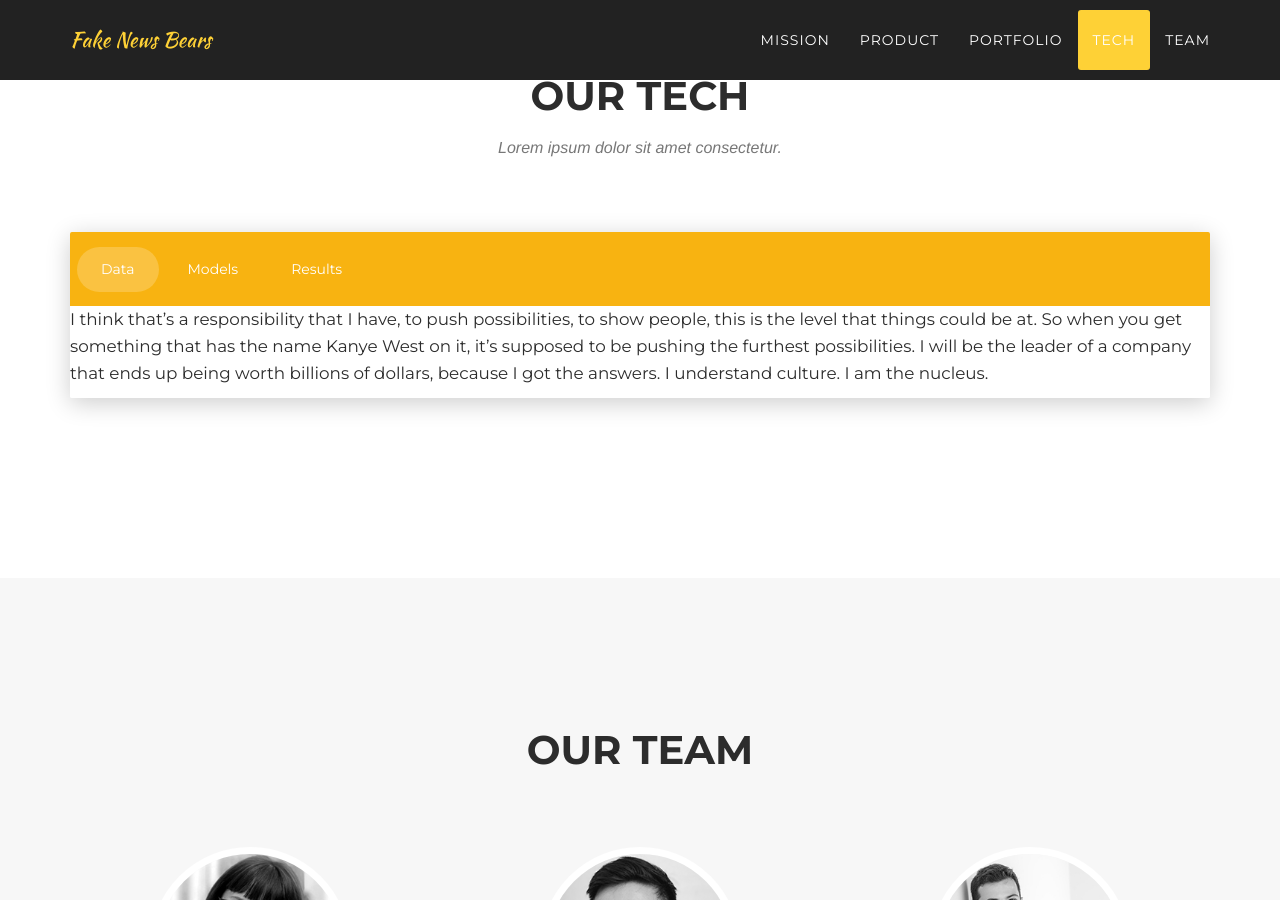
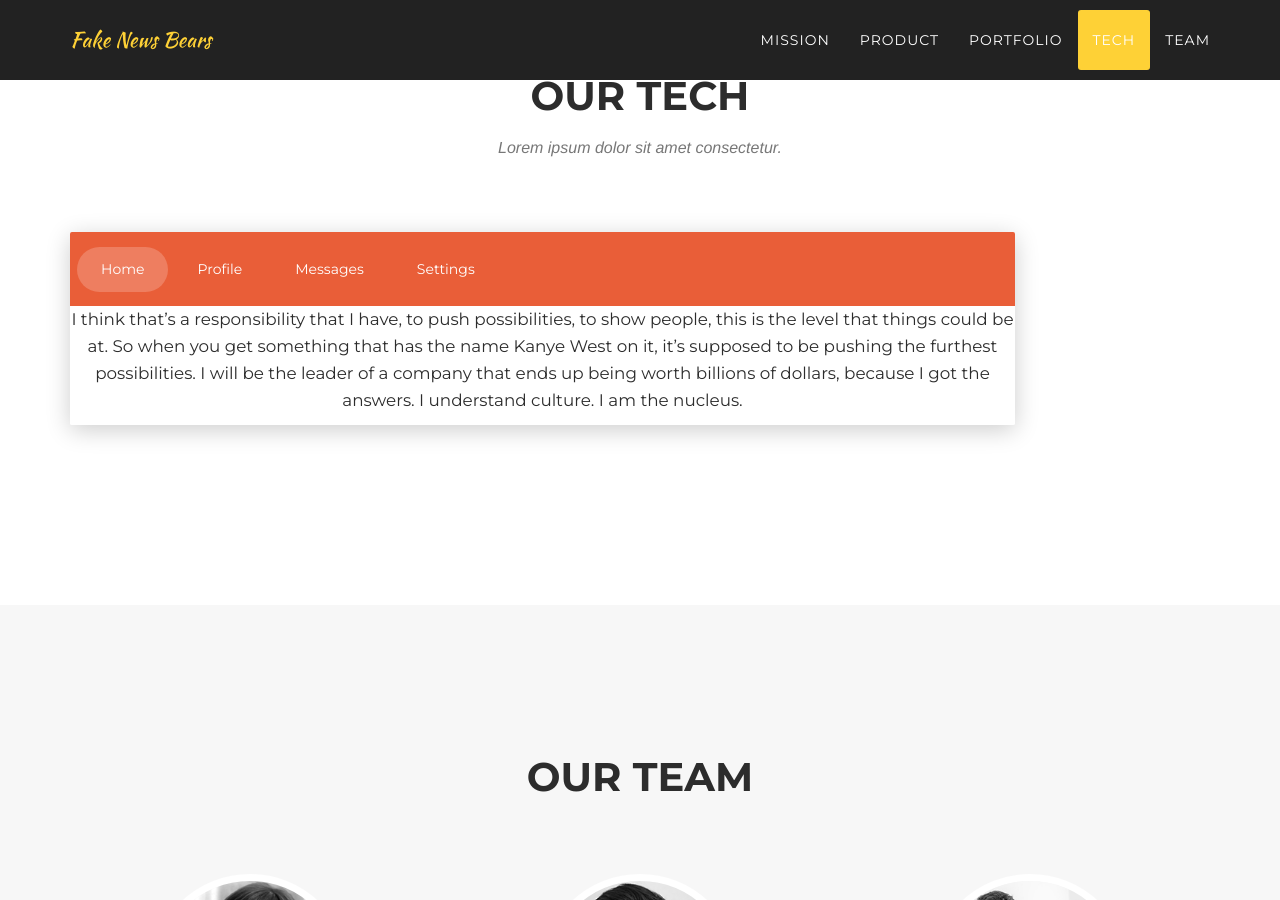
Before and after one commit to akikoiwamizu/fake-news-bears, a Jekyll site: the page built from index.html, in a window 1280 px wide and 900 px high, scrolled down 4360 px. Built offline with Jekyll 4.4.1, drawn with Linux system fonts in a browser that asks for light colours; some web fonts are replaced.

Commit message:
Update infra.html

```diff
--- a/_includes/infra.html
+++ b/_includes/infra.html
@@ -6,33 +6,40 @@
                     <h2 class="section-heading">Our Tech</h2>
                     <h3 class="section-subheading text-muted">Lorem ipsum dolor sit amet consectetur.</h3>
                 </div>
-
-                <div class="col-md-12 ml-auto col-xl-6 mr-auto">
+            </div>
+            <div class="row">
+                <div class="col-md-10 ml-auto col-xl-6 mr-auto">
                   <!-- Tabs with Background on Card -->
                   <div class="card">
                     <div class="card-header">
-                      <ul class="nav nav-tabs nav-tabs-neutral justify-content-center" role="tablist" data-background-color="yellow">
+                      <ul class="nav nav-tabs nav-tabs-neutral justify-content-center" role="tablist" data-background-color="orange">
                         <li class="nav-item">
-                          <a class="nav-link active" data-toggle="tab" href="#data" role="tab">Data</a>
+                          <a class="nav-link active" data-toggle="tab" href="#home1" role="tab">Home</a>
                         </li>
                         <li class="nav-item">
-                          <a class="nav-link" data-toggle="tab" href="#models" role="tab">Models</a>
+                          <a class="nav-link" data-toggle="tab" href="#profile1" role="tab">Profile</a>
                         </li>
                         <li class="nav-item">
-                          <a class="nav-link" data-toggle="tab" href="#results" role="tab">Results</a>
+                          <a class="nav-link" data-toggle="tab" href="#messages1" role="tab">Messages</a>
+                        </li>
+                        <li class="nav-item">
+                          <a class="nav-link" data-toggle="tab" href="#settings1" role="tab">Settings</a>
                         </li>
                       </ul>
                     </div>
                     <div class="card-body">
                       <!-- Tab panes -->
-                      <div class="tab-content text-left">
-                        <div class="tab-pane active" id="data" role="tabpanel">
+                      <div class="tab-content text-center">
+                        <div class="tab-pane active" id="home1" role="tabpanel">
                           <p>I think that’s a responsibility that I have, to push possibilities, to show people, this is the level that things could be at. So when you get something that has the name Kanye West on it, it’s supposed to be pushing the furthest possibilities. I will be the leader of a company that ends up being worth billions of dollars, because I got the answers. I understand culture. I am the nucleus.</p>
                         </div>
-                        <div class="tab-pane" id="models" role="tabpanel">
+                        <div class="tab-pane" id="profile1" role="tabpanel">
                           <p> I will be the leader of a company that ends up being worth billions of dollars, because I got the answers. I understand culture. I am the nucleus. I think that’s a responsibility that I have, to push possibilities, to show people, this is the level that things could be at. I think that’s a responsibility that I have, to push possibilities, to show people, this is the level that things could be at. </p>
                         </div>
-                        <div class="tab-pane" id="results" role="tabpanel">
+                        <div class="tab-pane" id="messages1" role="tabpanel">
+                          <p>I think that’s a responsibility that I have, to push possibilities, to show people, this is the level that things could be at. So when you get something that has the name Kanye West on it, it’s supposed to be pushing the furthest possibilities. I will be the leader of a company that ends up being worth billions of dollars, because I got the answers. I understand culture. I am the nucleus.</p>
+                        </div>
+                        <div class="tab-pane" id="settings1" role="tabpanel">
                           <p>
                             "I will be the leader of a company that ends up being worth billions of dollars, because I got the answers. I understand culture. I am the nucleus. I think that’s a responsibility that I have, to push possibilities, to show people, this is the level that things could be at."
                           </p>
```
